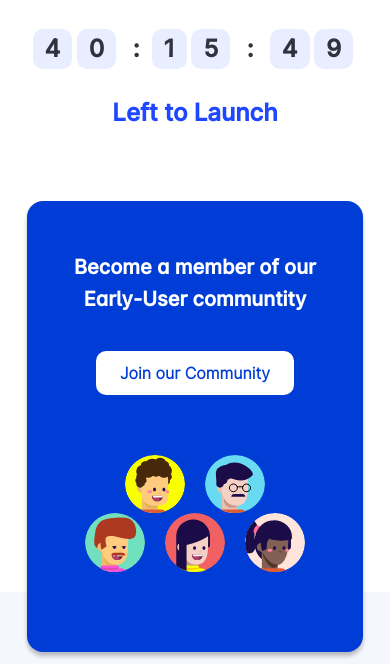
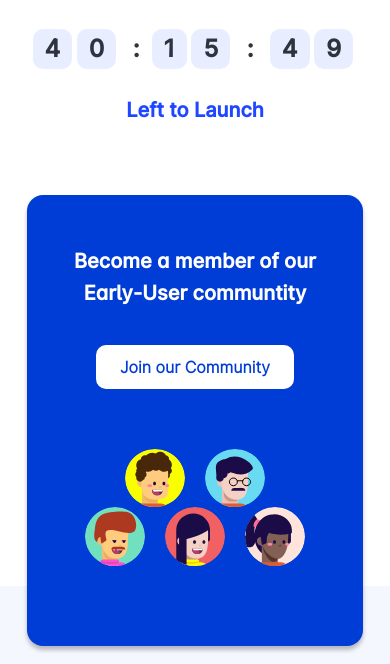
Before and after one commit to karans5004/Sateeq, a plain HTML site: page index.html in a window 390 px wide. Shown: the part 1756-2420 px from the top of the page. Drawn offline with Linux system fonts and the light colour scheme; a web font is replaced by a local one.

Commit message:
timer added and responsive fix

```diff
--- a/assets/stylesheets/landing.css
+++ b/assets/stylesheets/landing.css
@@ -252,7 +252,7 @@ body{
     font-family: Inter;
     font-style: normal;
     font-weight: bold;
-    font-size: 32px;
+    font-size: 26px;
     line-height: 39px;
 
     /* identical to box height */
@@ -605,7 +605,7 @@ body{
     }
 
     .timer-left-div{
-        font-size: 24px;
+        font-size: 20px;
         line-height: inherit;
     }
 
```
